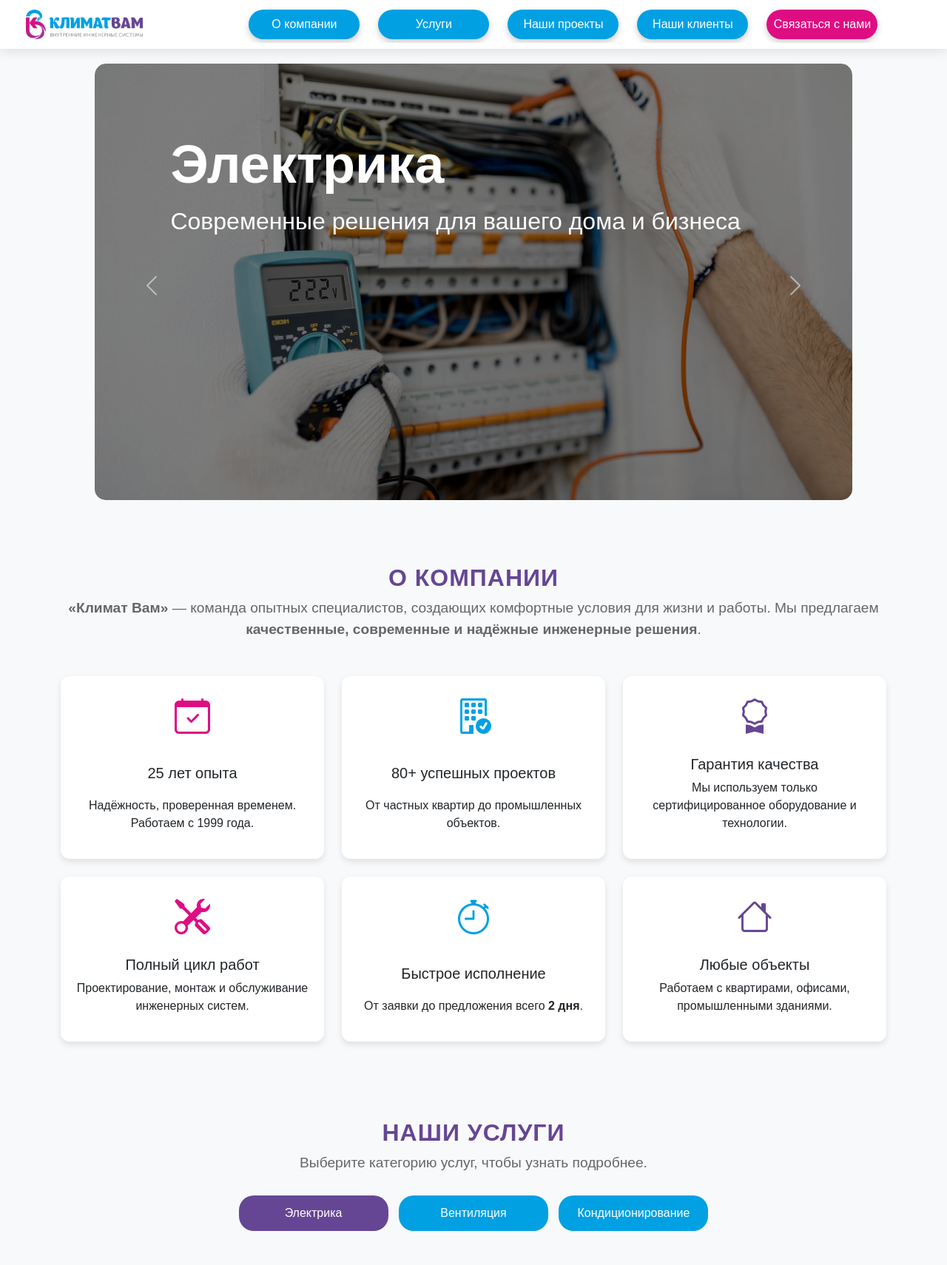
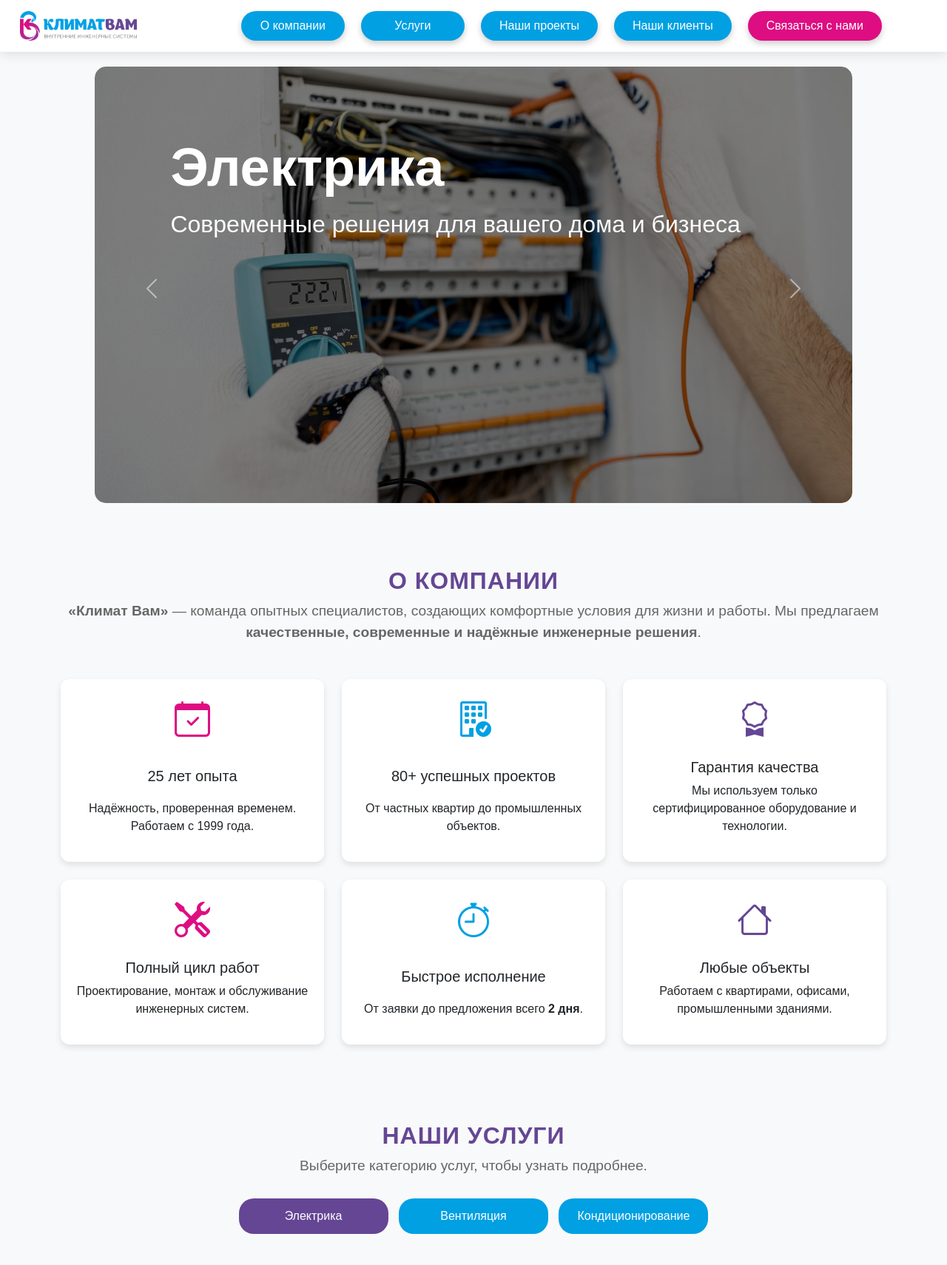
Before and after one commit to cofedish/klimat-ne-vam, a Flask app: page / in a window 1280 px wide. Shown: the top 1710 px of the page at 74% size. Run offline with Flask 3, Linux system fonts and the light colour scheme.

Commit message:
Update navigate.css

```diff
--- a/static/css/navigate.css
+++ b/static/css/navigate.css
@@ -1,48 +1,33 @@
-/* Фиксированная шапка с исправлениями */
+/* Фиксированная шапка */
 .navbar {
     position: fixed !important;
     top: 0;
     left: 0;
     right: 0;
     z-index: 1000;
-    transition: top 0.5s ease;
     background: rgba(255, 255, 255, 0.95) !important;
     box-shadow: 0 4px 15px rgba(0, 0, 0, 0.1);
-    /* Исправления */
-    max-width: 100vw;
-    margin: 0 auto;
-    padding-left: 15px;
-    padding-right: 15px;
-    overflow-x: hidden;
+    padding: 10px 15px;
 }
 
-/* Базовые настройки документа */
-html {
-    overflow-x: hidden;
-    width: 100%;
-}
-
+/* Базовые настройки */
 body {
     padding-top: 80px;
-    overflow-x: hidden;
-    width: 100%;
 }
 
 .nav-link {
     background-color: #00a0e3;
     color: white !important;
     border-radius: 20px;
-    padding: 8px 16px;
-    margin: 5px;
+    padding: 8px 25px !important;
+    margin: 0 5px;
     transition: all 0.3s;
     text-align: center;
     box-shadow: 0 4px 8px rgba(0, 0, 0, 0.2);
     white-space: nowrap;
-    width: 150px;
-    display: inline-block;
-    box-sizing: border-box;
+    min-width: 140px;
+    flex-shrink: 0;
 }
-
 
 .nav-link:hover {
     background-color: #0088c3;
@@ -52,63 +37,43 @@ body {
 /* Активная кнопка */
 .nav-link.active {
     background: #654694 !important;
-    box-shadow: 0 6px 12px rgba(0, 0, 0, 0.3);
 }
 
-/* Последняя кнопка (Связаться с нами) */
+/* Последняя кнопка */
 .nav-item:last-child .nav-link {
     background-color: #de0d82;
 }
 
 .nav-item:last-child .nav-link:hover {
     background-color: #c00b72;
-    transform: translateY(-2px);
 }
 
 /* Десктопное меню */
 @media (min-width: 992px) {
     .navbar-nav {
-        margin-left: auto !important;
-        justify-content: flex-end;
-        gap: 15px;
-        /* Исправления */
-        max-width: 100vw;
-        margin: 0 auto;
-        padding-left: 15px;
-        padding-right: 15px;
-        overflow-x: hidden;
-
-    }
-
-    .nav-item:last-child .nav-link {
-        margin-right: 0; /* Убрали лишний отступ */
-    }
-
-    /* Выравнивание контейнера */
-    .navbar > .container-fluid {
+        gap: 12px;
         flex-wrap: nowrap;
-        justify-content: space-between;
-        padding-left: 20px;
-        padding-right: 20px;
     }
 }
 
-/* Адаптивность */
+/* Мобильное меню */
 @media (max-width: 991px) {
+    .navbar-collapse {
+        background: rgba(255, 255, 255, 0.98);
+        padding: 15px;
+        box-shadow: 0 4px 15px rgba(0, 0, 0, 0.1);
+    }
+
     .navbar-nav {
         flex-direction: column;
-        align-items: center;
-        width: 100%;
-        gap: 10px;
+        gap: 8px;
     }
 
     .nav-link {
-        width: 100%;
-        margin: 3px;
-    }
-
-    .nav-item:last-child .nav-link {
-        margin-top: 10px;
+        width: 100% !important;
+        max-width: none;
+        min-width: unset;
+        margin: 2px 0 !important;
     }
 }
 
```
